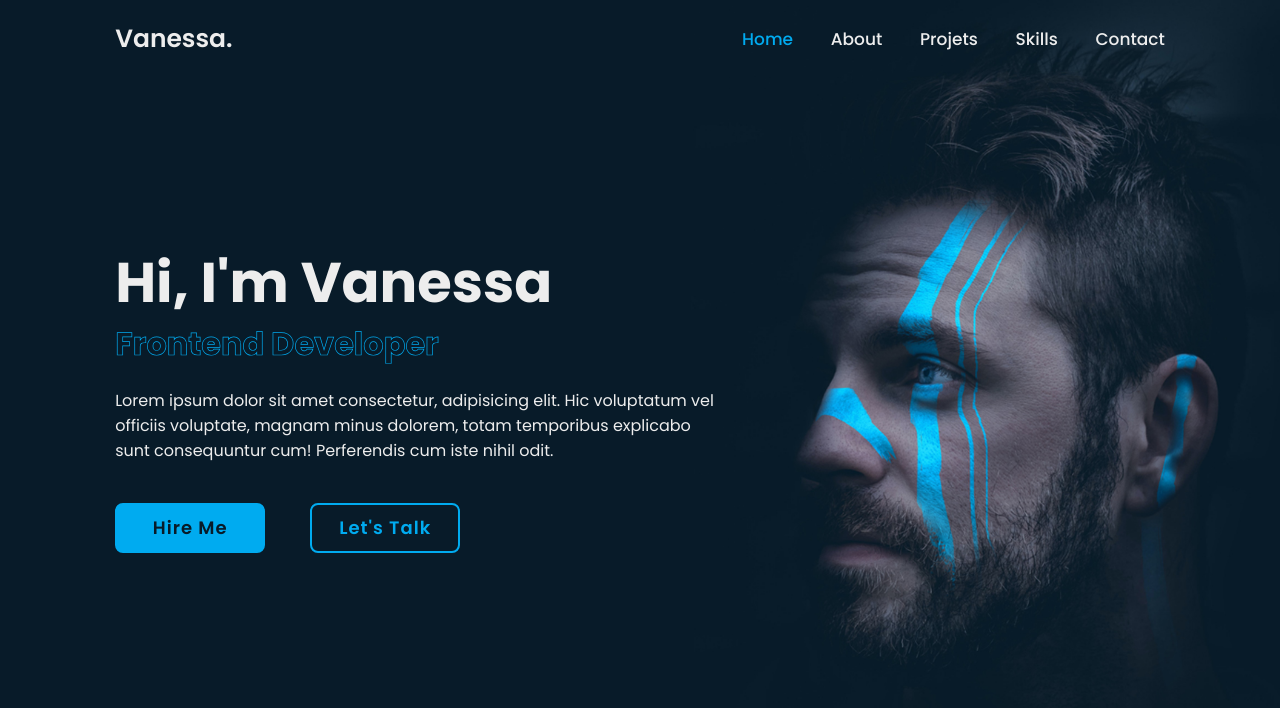
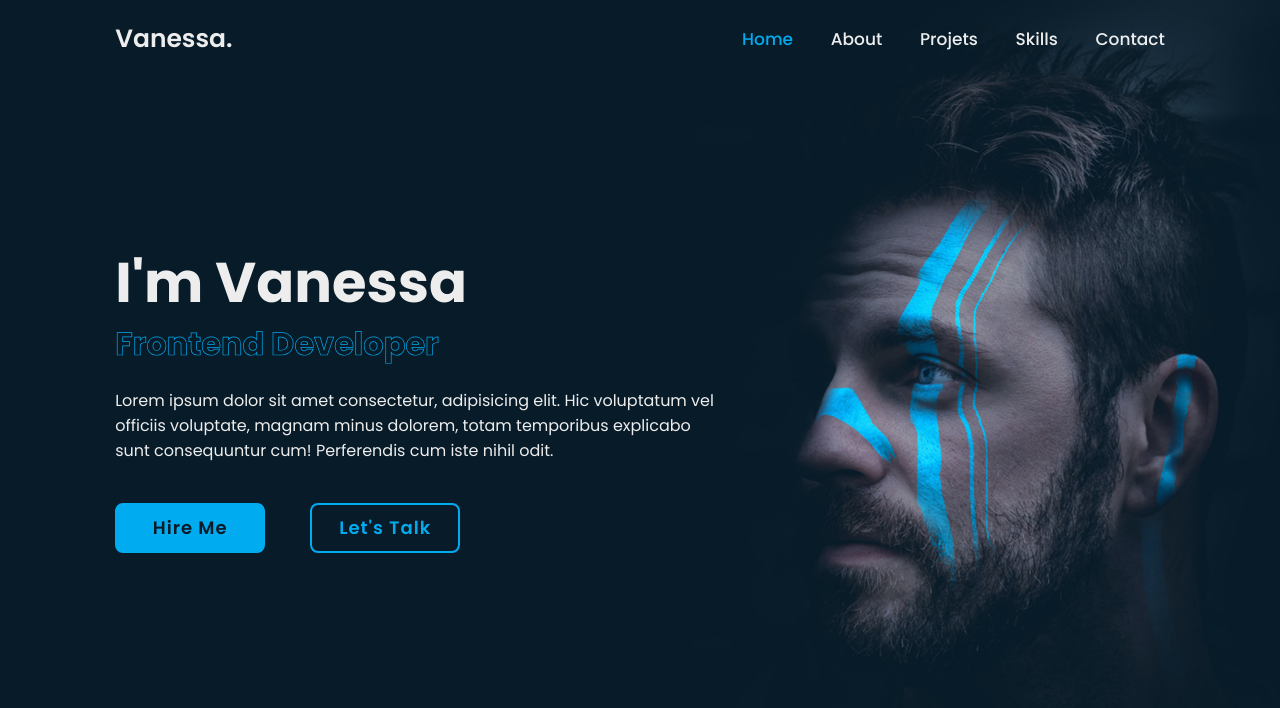
Before and after one commit to vanessa13001/portfolio, a plain HTML site: page index.html in a window 1280 px wide. Shown: the top 708 px of the page. Drawn offline with nearby package versions, Linux system fonts and the light colour scheme.

Commit message:
commit initial

```diff
--- a/index.html
+++ b/index.html
@@ -33,7 +33,7 @@
     <!-- home section design -->
      <section class="home" id="home">
         <div class="home-content">
-            <h1>Hi, I'm <span>Vanessa</span></h1>
+            <h1>I'm <span>Vanessa</span></h1>
             <div class="text-animate">
                 <h3>Frontend Developer</h3>
             </div>
```
